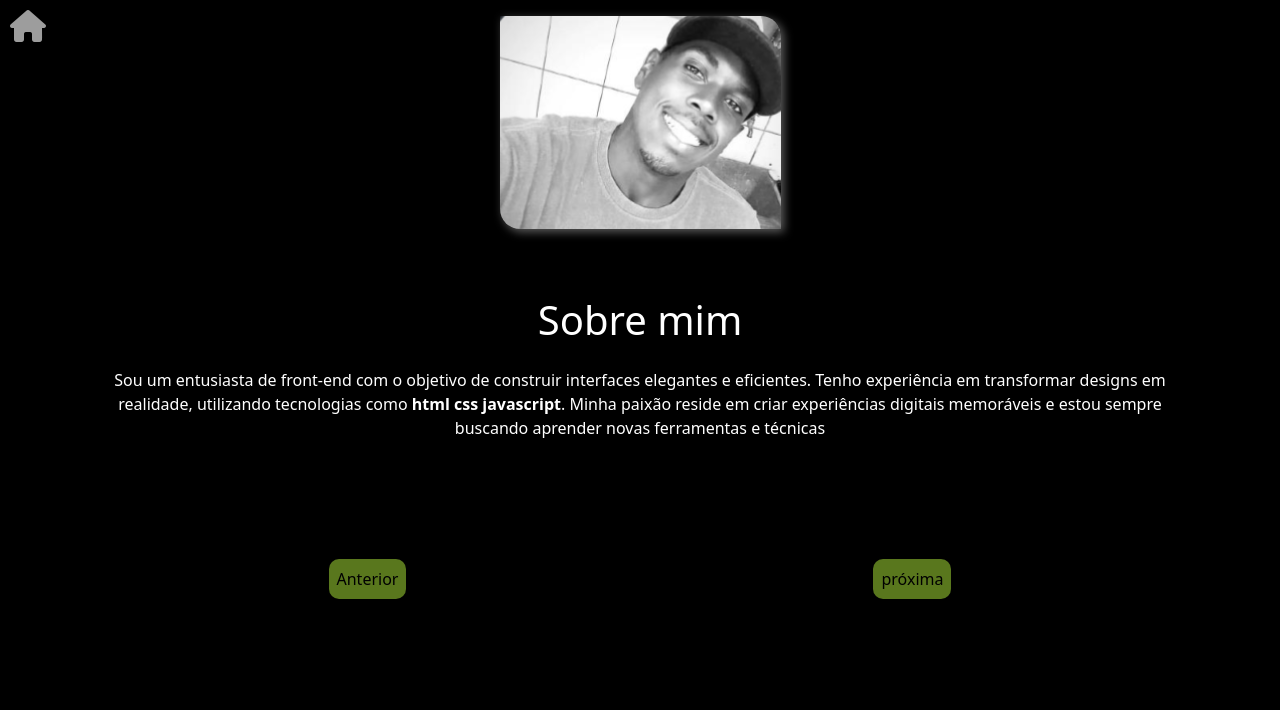
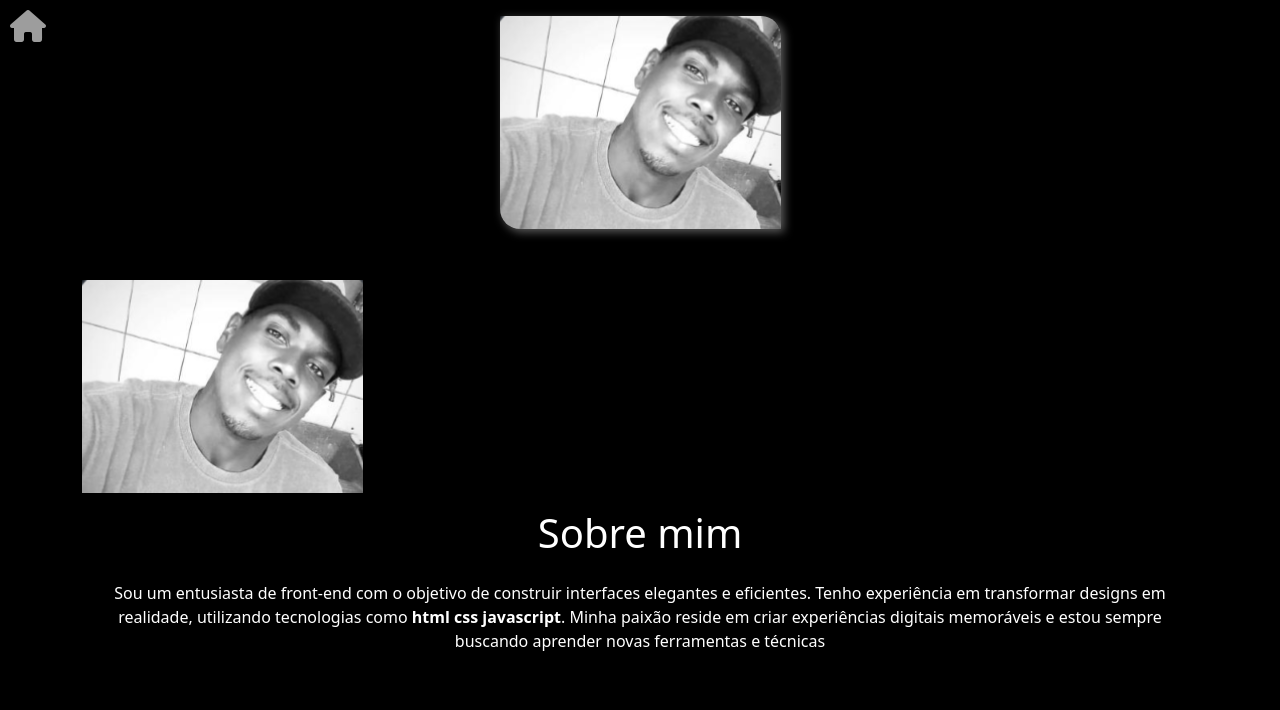
Before and after one commit to Adriyan22/meu-portif-lio, a plain HTML site: page sobre.html in a window 1280 px wide. Shown: the top 710 px of the page. Drawn offline with nearby package versions, Linux system fonts and the light colour scheme.

Commit message:
Update sobre.html

```diff
--- a/sobre.html
+++ b/sobre.html
@@ -13,6 +13,9 @@
         <a href="index.html"><i class="fa-solid fa-house fa-2x"></i></a>
     </span>
     <main class="container-md">
+        <div class="perfil">
+            <img src="perfil.png" alt="meu perfil">
+        </div>
         <div class="sobre-mim">
             <h1 class="text-center text-white mt-3">Sobre mim</h1>
             <p class="text-white text-center mt-4">
```
